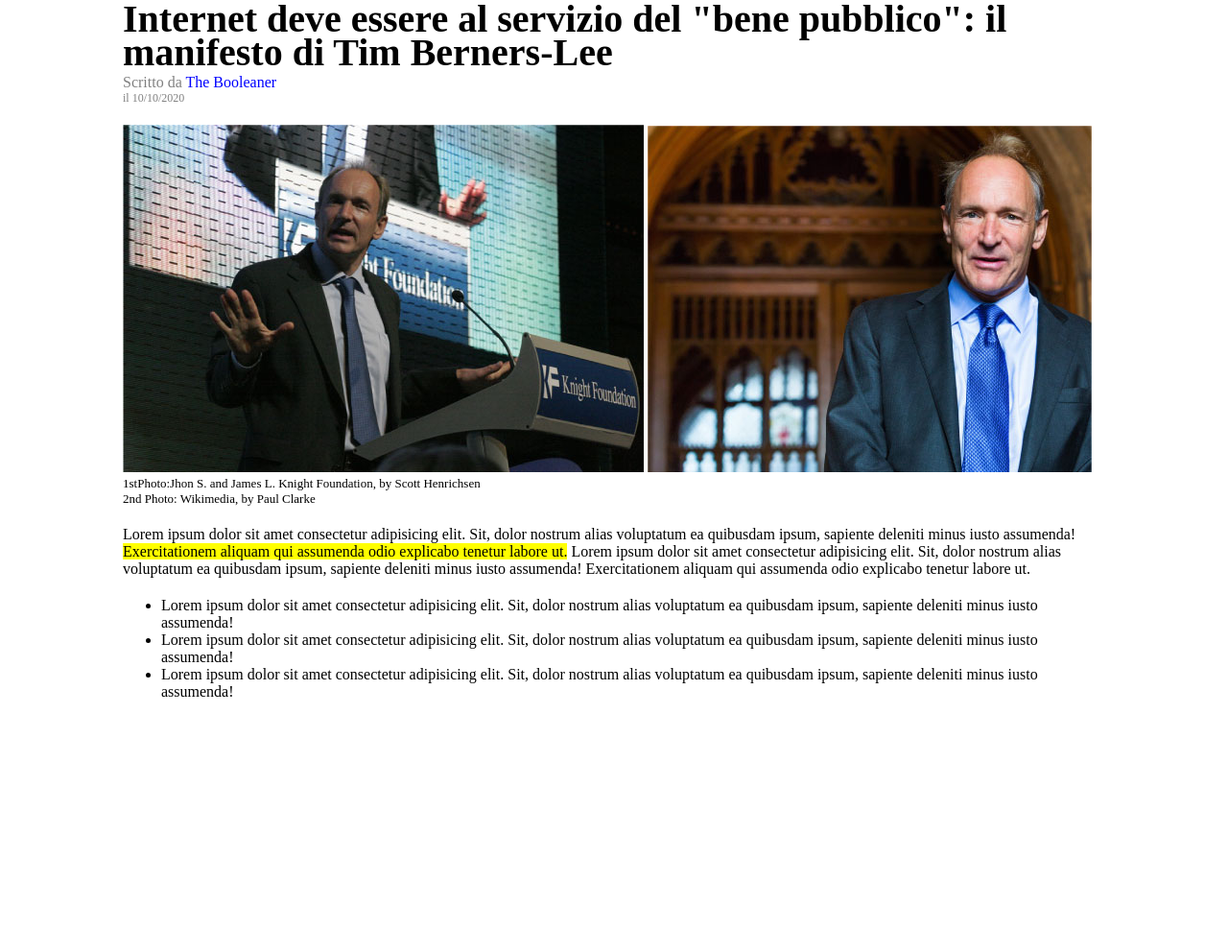
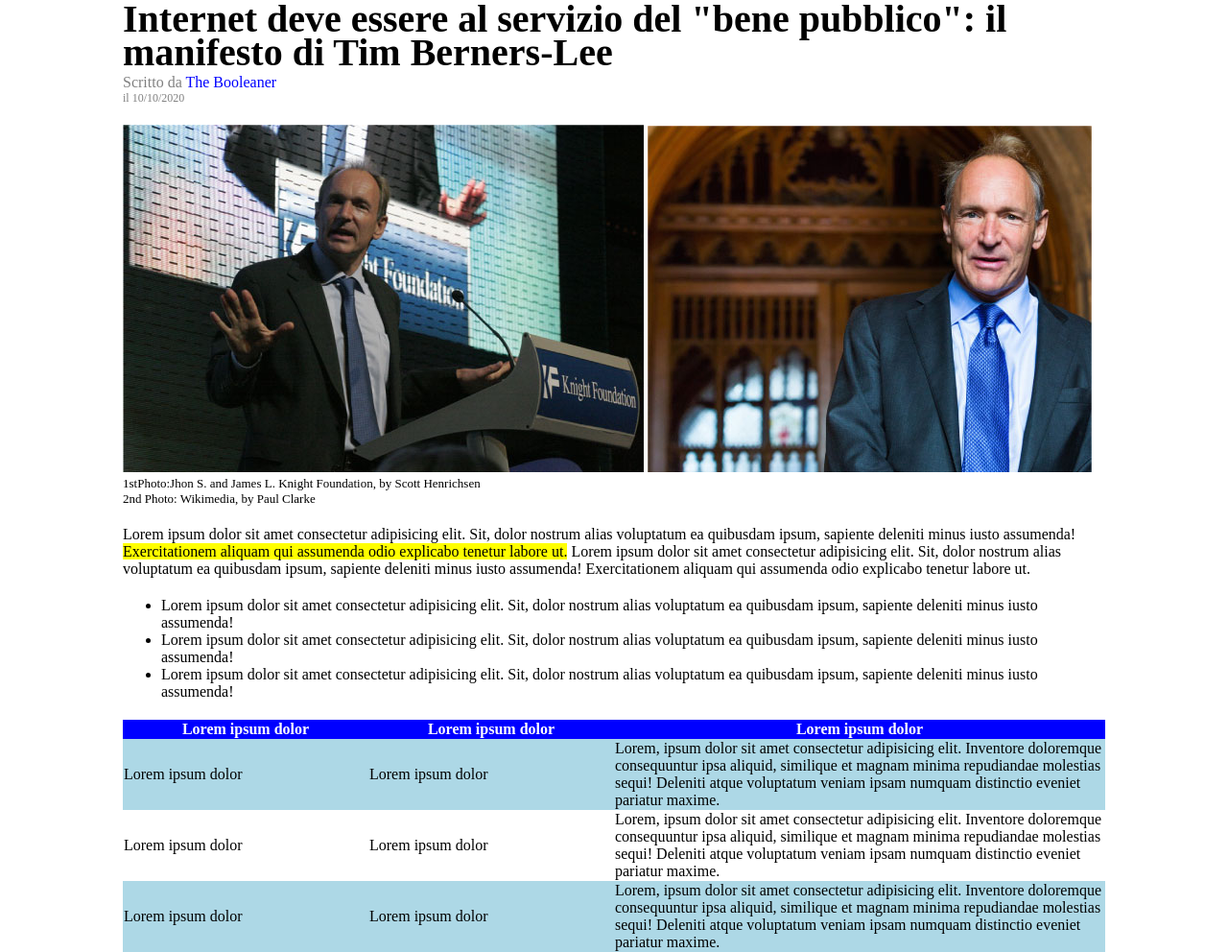
Before and after one commit to rcolonna00/style2.css, a website: page index.html in a window 1280 px wide. Shown: the part 87-1079 px from the top of the page at 96% size. Before the commit the page ends 817 px from the top, so only its background shows below. Drawn offline with Linux system fonts and the light colour scheme.

Commit message:
finita tabella

```diff
--- a/css/style.css
+++ b/css/style.css
@@ -61,4 +61,22 @@ h1 {
 .evidenziato {
   background-color: yellow;
 }
+
+table {
+  border-spacing: 0;
+}
+
+thead {
+  background-color: blue;
+  color: white;
+}
+
+.ultima-colonna {
+  width: 50%;
+}
+
+.dispari {
+  background-color: lightblue;
+}
+
 /*fine articolo*/
--- a/index.html
+++ b/index.html
@@ -77,6 +77,52 @@
           </ul>
         </div>
         <!--tabella-->
+        <div class="margin-top">
+          <table>
+            <thead>
+              <tr>
+                <th>Lorem ipsum dolor</th>
+                <th>Lorem ipsum dolor</th>
+                <th>Lorem ipsum dolor</th>
+              </tr>
+            </thead>
+            <tbody>
+              <tr class="dispari">
+                <td>Lorem ipsum dolor</td>
+                <td>Lorem ipsum dolor</td>
+                <td class="ultima-colonna">
+                  Lorem, ipsum dolor sit amet consectetur adipisicing elit.
+                  Inventore doloremque consequuntur ipsa aliquid, similique et
+                  magnam minima repudiandae molestias sequi! Deleniti atque
+                  voluptatum veniam ipsam numquam distinctio eveniet pariatur
+                  maxime.
+                </td>
+              </tr>
+              <tr>
+                <td>Lorem ipsum dolor</td>
+                <td>Lorem ipsum dolor</td>
+                <td class="ultima">
+                  Lorem, ipsum dolor sit amet consectetur adipisicing elit.
+                  Inventore doloremque consequuntur ipsa aliquid, similique et
+                  magnam minima repudiandae molestias sequi! Deleniti atque
+                  voluptatum veniam ipsam numquam distinctio eveniet pariatur
+                  maxime.
+                </td>
+              </tr>
+              <tr class="dispari">
+                <td>Lorem ipsum dolor</td>
+                <td>Lorem ipsum dolor</td>
+                <td class="ultima">
+                  Lorem, ipsum dolor sit amet consectetur adipisicing elit.
+                  Inventore doloremque consequuntur ipsa aliquid, similique et
+                  magnam minima repudiandae molestias sequi! Deleniti atque
+                  voluptatum veniam ipsam numquam distinctio eveniet pariatur
+                  maxime.
+                </td>
+              </tr>
+            </tbody>
+          </table>
+        </div>
         <!--fine tabella-->
       </div>
       <!--fine articolo-->
```
